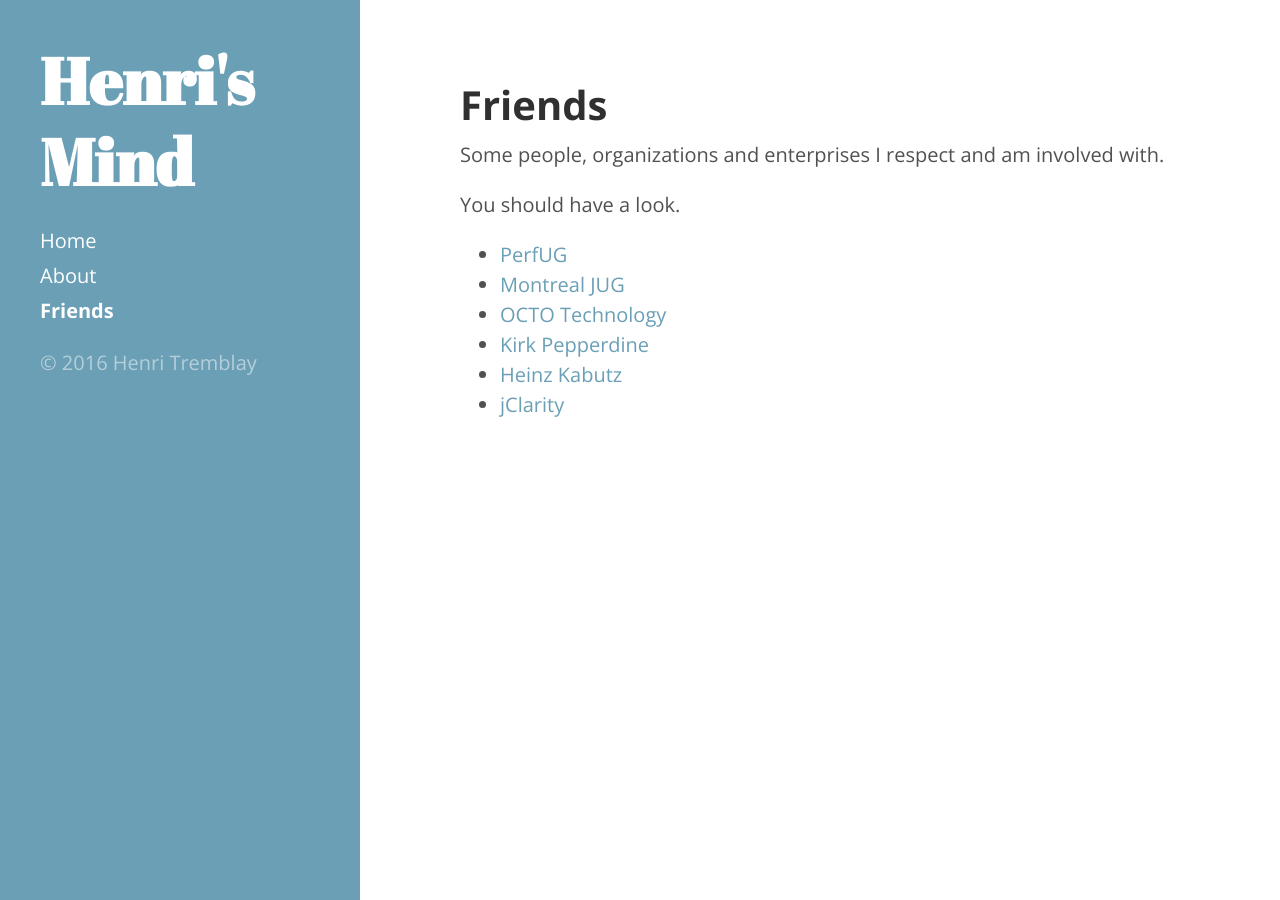
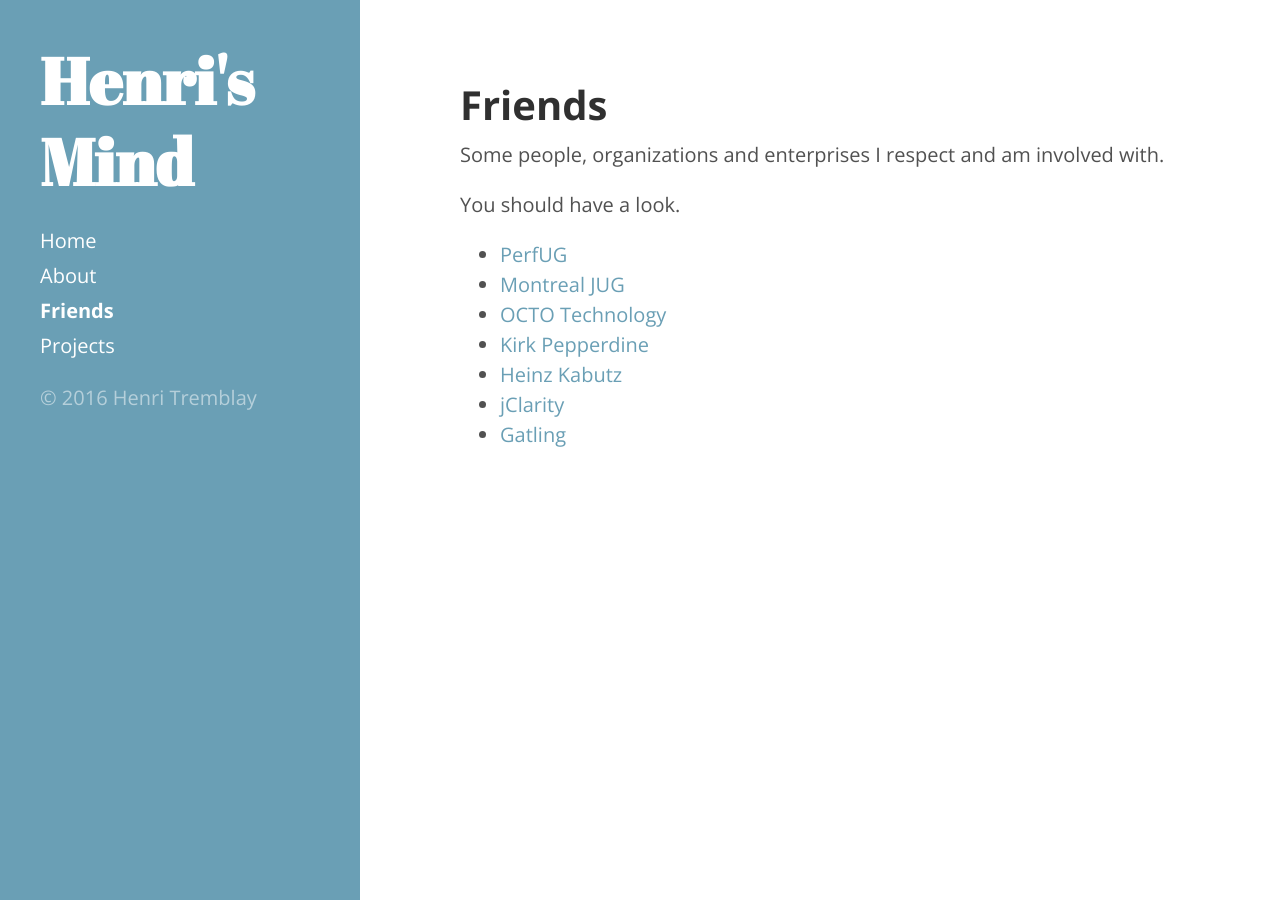
Before and after one commit to henri-tremblay/henri.github.io, a Jekyll site: the page built from friends.md, in a window 1280 px wide. Built offline with Jekyll 4.4.1, drawn with Linux system fonts in a browser that asks for light colours.

Commit message:
Friends, projects, slideshare

```diff
--- a/friends.md
+++ b/friends.md
@@ -7,9 +7,10 @@ Some people, organizations and enterprises I respect and am involved with.
 
 You should have a look.
 
-* [PerfUG](http://perfug.github.io/)
-* [Montreal JUG](http://www.montreal-jug.org/)
-* [OCTO Technology](http://www.octo.com/en)
-* [Kirk Pepperdine](http://www.kodewerk.com/)
-* [Heinz Kabutz](http://www.javaspecialists.eu/)
-* [jClarity](https://www.jclarity.com/)
+* [PerfUG](http://perfug.github.io)
+* [Montreal JUG](http://www.montreal-jug.org)
+* [OCTO Technology](http://octo.com)
+* [Kirk Pepperdine](http://www.kodewerk.com)
+* [Heinz Kabutz](http://www.javaspecialists.eu)
+* [jClarity](https://www.jclarity.com)
+* [Gatling](http://gatling.io)
```
Also changed, not shown: about.md (+2 -2 lines), projects.md (added, +9 -0 lines).
